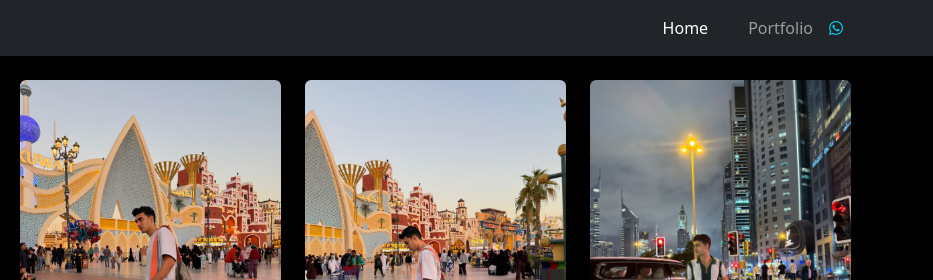
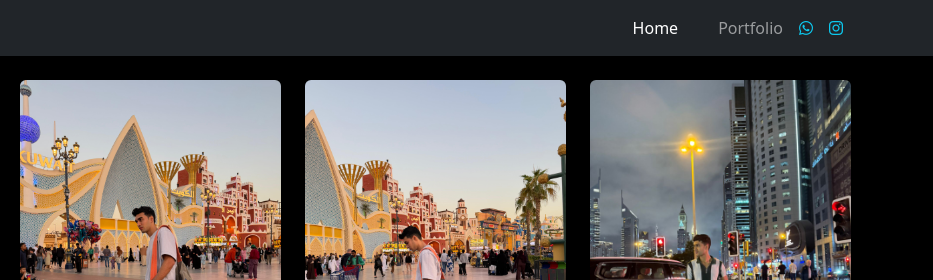
Before and after one commit to M0hamedHemdan/PrtfolioAhmed, a plain HTML site: page html/prtfolio.html in a window 1280 px wide. Shown: the top 280 px of the page, 347-1280 px from the left. Drawn offline with Linux system fonts and the light colour scheme.

Commit message:
Update navigation to include Instagram link
Added Instagram link to the navigation bar.

```diff
--- a/html/prtfolio.html
+++ b/html/prtfolio.html
@@ -32,6 +32,12 @@ href="https://cdnjs.cloudflare.com/ajax/libs/font-awesome/6.5.1/css/all.min.css"
                     <li class="nav-item ">
                         <a class="nav-link" href="https://wa.me/971542659293" target="_blank">
                             <i class="fa-brands fa-whatsapp text-info"></i>
+                        </a>
+                    </li>
+
+                    <li class="nav-item ">
+                        <a class="nav-link" href="https://www.instagram.com/ahmmeed_1e?igsh=dXhwaWpzbm8yeHh1" target="_blank">
+                            <i class="fa-brands fa-instagram text-info"></i>
                         </a>
                     </li>
                 </ul>
```
